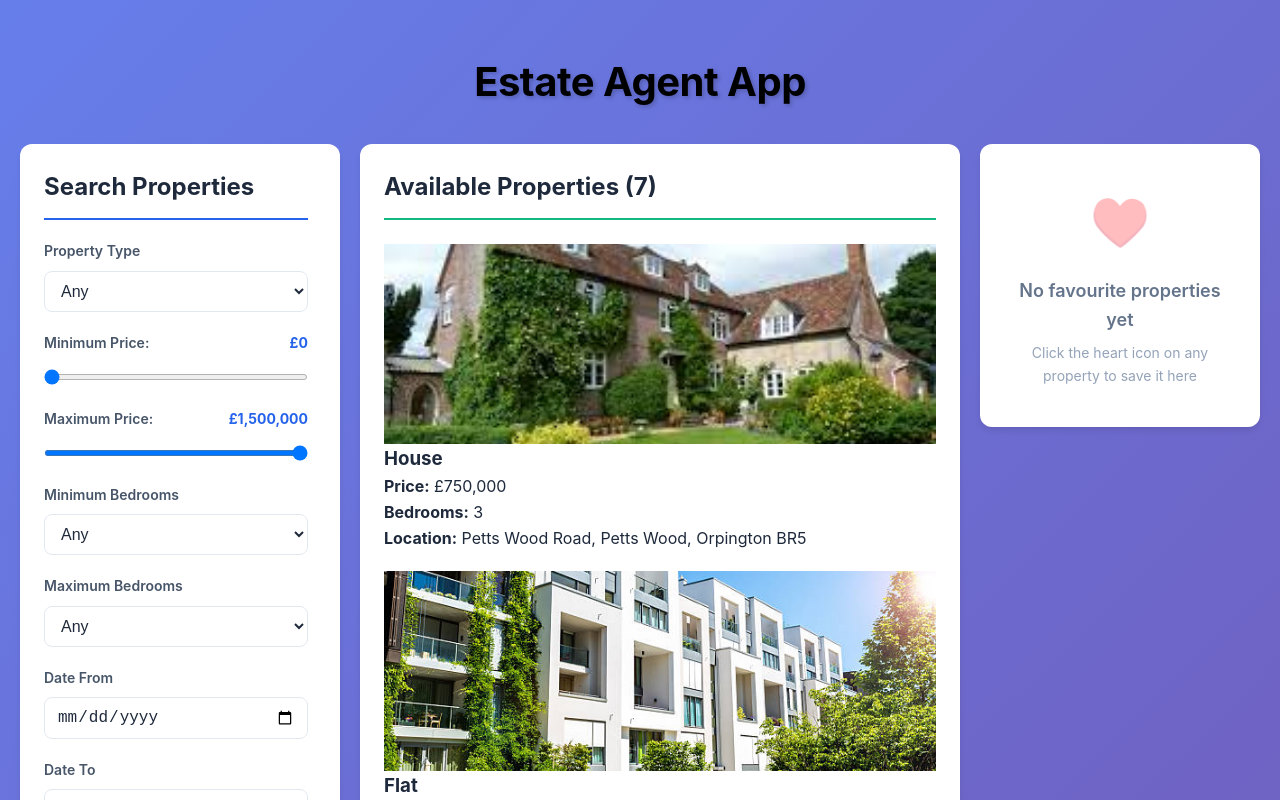
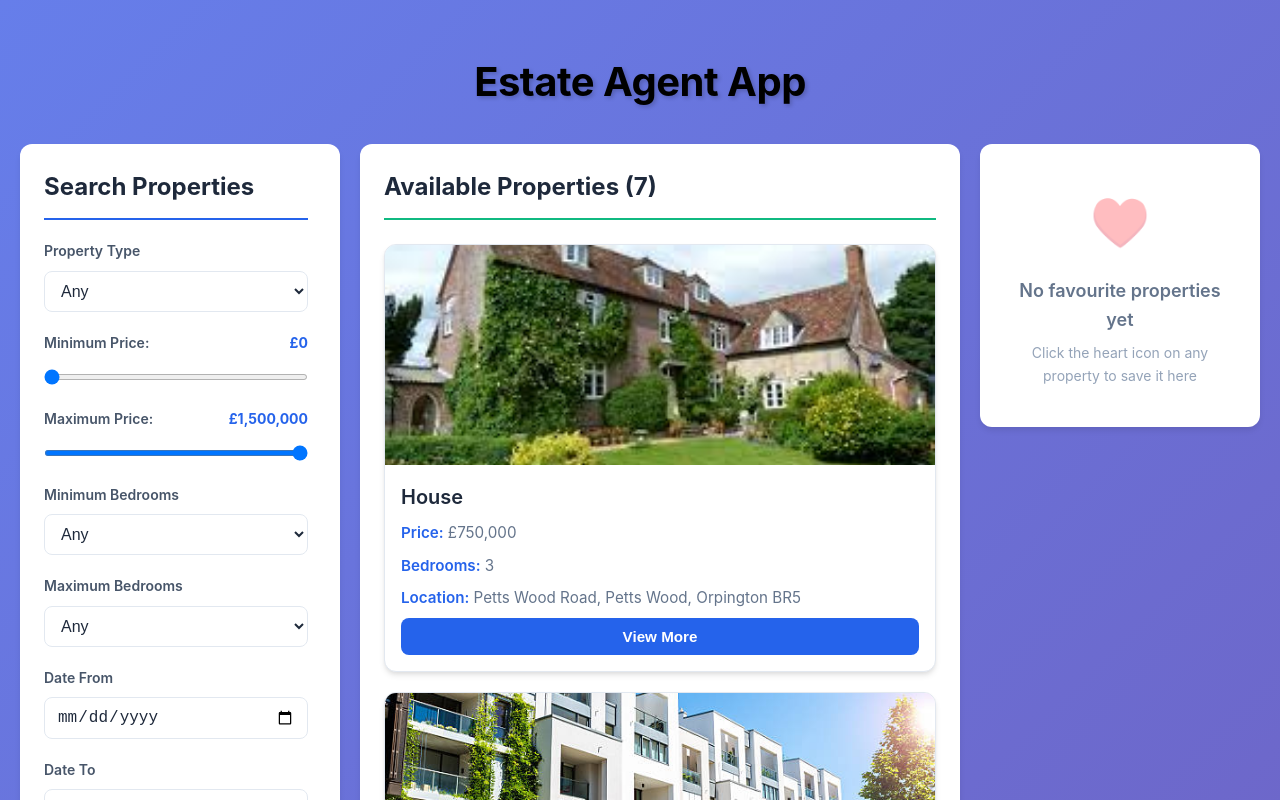
Before and after one commit to Gangulyy/React-CW, a React (Vite) app in the folder Estate-Agent-CW/: page / in a window 1280 px wide. Shown: the top 800 px of the page. Built offline with nearby package versions, Linux system fonts and the light colour scheme.

Commit message:
improved the property cards and added view more button under each card

```diff
--- a/Estate-Agent-CW/src/App.css
+++ b/Estate-Agent-CW/src/App.css
@@ -29,6 +29,9 @@
 
 /*-----Property Cards */
 .property-card {
+  display: flex;
+  flex-direction: column;
+  height: 100%;
   background: var(--surface);
   border-radius: var(--radius-lg);
   overflow: hidden;
@@ -36,15 +39,17 @@
   transition: all 0.3s ease;
   box-shadow: var(--shadow-md);
   border: 1px solid var(--border-color);
+
 }
+
 
 .property-card:hover {
   transform: translateY(-4px);
   box-shadow: var(--shadow-lg);
-  border-color: var(--primary-color);
+  border-color: rgba(0, 0, 0, 0.2);
 }
 
-.propertyCard img {
+.property-card img {
   width: 100%;
   height: 220px;
   object-fit: cover;
@@ -84,6 +89,26 @@
   gap: 24px;
 }
 
+.view-more-btn {
+  margin: auto 16px 16px;
+  padding: 10px 14px;
+  font-size: 0.95rem;
+  font-weight: 600;
+  color: white;
+  background-color: var(--primary-color);
+  border: none;
+  border-radius: 8px;
+  cursor: pointer;
+  width: calc(100% - 32px);
+  transition: background-color 0.2s ease, transform 0.2s ease;
+}
+
+.view-more-btn:hover {
+  background-color: var(--primary-dark);
+  transform: translateY(-1px);
+}
+
+
 /* Disable sticky on mobile */
 @media (max-width: 968px) {
   .searchColumn {
--- a/Estate-Agent-CW/src/components/PropertyCard.jsx
+++ b/Estate-Agent-CW/src/components/PropertyCard.jsx
@@ -1,20 +1,28 @@
 function PropertyCard({ property, onSelect }) {
-    return (
+  return (
     <div
-        className="propertyCard"
-        onClick={() => onSelect(property)}
-        style={{ width: '100%' }}
+      className="property-card"
+      onClick={() => onSelect(property)}
     >
-    <img
+      <img
         src={property.pictures[0]}
         alt="Property"
-        style={{ width: '100%', height: '200px', objectFit: 'cover' }}
-    />
+      />
 
       <h3>{property.type}</h3>
       <p><strong>Price:</strong> £{property.price.toLocaleString()}</p>
       <p><strong>Bedrooms:</strong> {property.bedrooms}</p>
       <p><strong>Location:</strong> {property.location}</p>
+
+      <button
+        className="view-more-btn"
+        onClick={(e) => {
+          e.stopPropagation();   // prevents card click
+          onSelect(property);    // go to property details
+        }}
+      >
+        View More
+      </button>
     </div>
   );
 }
--- a/Estate-Agent-CW/src/index.css
+++ b/Estate-Agent-CW/src/index.css
@@ -11,7 +11,7 @@
   --border-color: #e2e8f0;
   --shadow-sm: 0 1px 2px 0 rgba(0, 0, 0, 0.05);
   --shadow-md: 0 4px 6px -1px rgba(0, 0, 0, 0.1), 0 2px 4px -1px rgba(0, 0, 0, 0.06);
-  --shadow-lg: 0 10px 15px -3px rgba(0, 0, 0, 0.1), 0 4px 6px -2px rgba(0, 0, 0, 0.05);
+  --shadow-lg: 0 10px 15px -3px rgba(0, 0, 0, 0.3), 0 4px 6px -2px rgba(0, 0, 0, 0.05);
   --radius-sm: 6px;
   --radius-md: 8px;
   --radius-lg: 12px;
```
